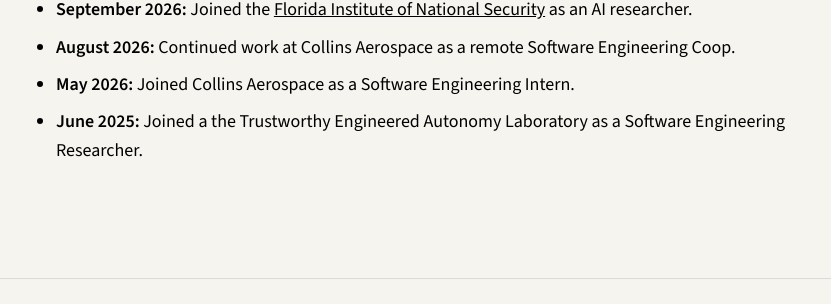
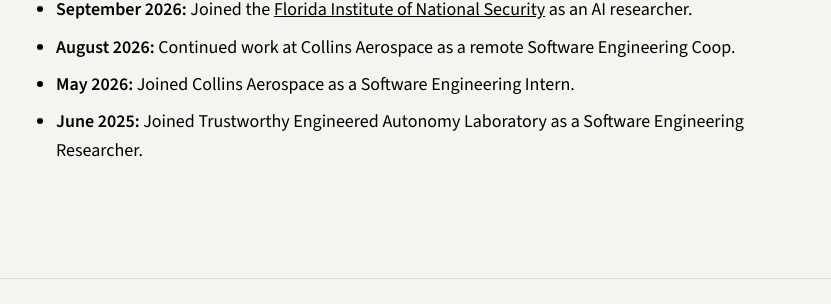
Before and after one commit to ethan-howes/ethan-howes.github.io, a Jekyll site: the page built from index.md, in a window 1280 px wide. Shown: the part 725-1029 px from the top of the page, without its empty margins (224-1055 px from the left). Built offline with Jekyll 4.4.1, drawn with Linux system fonts in a browser that asks for light colours.

Commit message:
feat: updated front page to reflect current status

```diff
--- a/index.md
+++ b/index.md
@@ -20,4 +20,4 @@ Currently a software engineering intern at **Collins Aerospace** working on low
 - **September 2026:** Joined the [Florida Institute of National Security](https://fins.institute.ufl.edu/) as an AI researcher.
 - **August 2026:** Continued work at Collins Aerospace as a remote Software Engineering Coop.
 - **May 2026:** Joined Collins Aerospace as a Software Engineering Intern.
-- **June 2025:** Joined a the Trustworthy Engineered Autonomy Laboratory as a Software Engineering Researcher.
+- **June 2025:** Joined Trustworthy Engineered Autonomy Laboratory as a Software Engineering Researcher.
```
